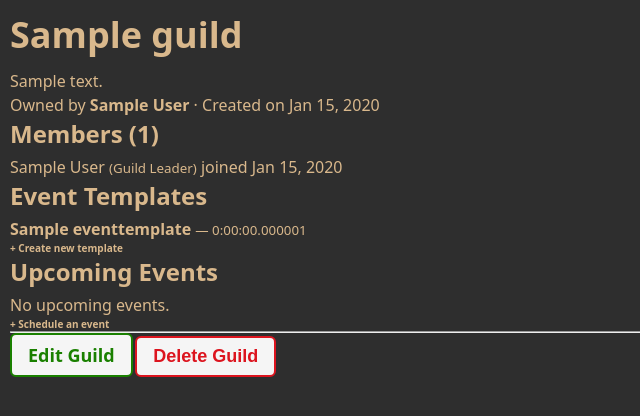
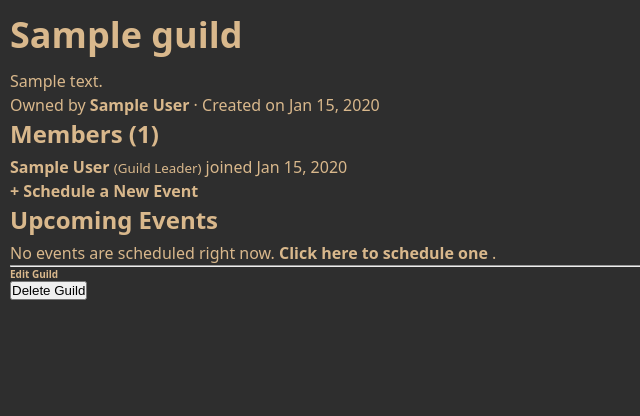
Before and after one commit to Xugknight/super-sweat, a Django app: page /guilds/1/ in a window 1280 px wide. Shown: the part 82-498 px from the top of the page, without its empty margins (0-640 px from the left). Run offline with Django 5.2, Linux system fonts and the light colour scheme; a user stored in the database is signed in; tables that the repository leaves empty hold one stand-in row (values such as "Sample post").

Commit message:
refactored events on guild detail

```diff
--- a/main_app/templates/guilds/detail.html
+++ b/main_app/templates/guilds/detail.html
@@ -14,7 +14,7 @@
     &middot; Created on {{ guild.created_at|date:"M d, Y" }}
   </p>
 
-    {# — Members Section — #}
+  {# ————— Members Section ————— #}
   <section class="mb-8">
     <h2 class="text-2xl font-semibold mb-2">
       Members ({{ guild.members.count }})
@@ -22,7 +22,9 @@
     <ul class="list-disc list-inside">
       {% for membership in guild.membership_set.all %}
         <li>
+          <a href="{% url 'profile-detail' %}" class="text-blue-600 hover:underline">
             {{ membership.profile.display_name }}
+          </a>
           <small class="italic">({{ membership.get_role_display }})</small>
           {% if membership.joined_at %}
             <span class="text-xs text-gray-500">
@@ -36,86 +38,83 @@
     </ul>
 
     {% if user.is_authenticated and user.profile != guild.owner %}
-        {% if user.profile in guild.members.all %}
-          <form action="{% url 'guild-leave' guild.pk %}" method="post" class="mt-4">
-            {% csrf_token %}
-            <button type="submit" class="btn warn">Leave Guild</button>
-          </form>
-        {% else %}
       <form action="{% url 'guild-join' guild.pk %}" method="post" class="mt-4">
         {% csrf_token %}
-            <button type="submit" class="btn submit">Join Guild</button>
+        <button class="px-4 py-2 bg-blue-600 text-white rounded">
+          Join Guild
+        </button>
       </form>
-        {% endif %}
     {% endif %}
   </section>
 
-    {# — Event Templates Section — #}
+  {# ————— "New Event" Button ————— #}
+  <p class="mb-4">
+    <a href="{% url 'event-create' guild.pk %}"
+       class="px-4 py-2 bg-green-600 text-white rounded">
+      + Schedule a New Event
+    </a>
+  </p>
+
+  {# ————— Upcoming Events Section ————— #}
   <section class="mb-8">
-      <h2 class="text-2xl font-semibold mb-2">Event Templates</h2>
-      <ul class="list-disc list-inside">
-        {% for template in guild.templates.all %}
-          <li>
-            <a href="{% url 'eventtemplate-detail' template.pk %}"
-               class="text-blue-600 hover:underline">
-              {{ template.name }}
-            </a>
-            {% if template.default_time %}
-              <small>— {{ template.default_time }}</small>
+    <h2 class="text-2xl font-semibold mb-2">Upcoming Events</h2>
+
+    {% if has_upcoming %}
+      <ul class="divide-y divide-gray-200">
+        {% for event in upcoming_events %}
+          <li class="py-2">
+            <button
+              class="w-full text-left flex justify-between items-center"
+              onclick="document.getElementById('event-{{ event.pk }}').classList.toggle('hidden')"
+            >
+              <span class="text-lg font-medium text-blue-600 hover:underline">
+                {{ event.title }}
+              </span>
+              <span class="text-sm text-gray-600">
+                {{ event.start_time|date:"M d, Y H:i" }}
+              </span>
+            </button>
+
+            <div id="event-{{ event.pk }}"
+                 class="mt-2 hidden border-l-4 border-blue-600 pl-4">
+              <p><strong>Ends:</strong> {{ event.end_time|date:"H:i" }}</p>
+              {% if event.description %}
+                <p><strong>Description:</strong> {{ event.description }}</p>
               {% endif %}
+              {% if event.required_roles %}
+                <p><strong>Roles Needed:</strong> {{ event.required_roles }}</p>
+              {% endif %}
+              <p><strong>RSVPs:</strong> {{ event.rsvps.count }}</p>
+            </div>
           </li>
-        {% empty %}
-          <li>No event templates defined.</li>
         {% endfor %}
       </ul>
-      <a href="{% url 'eventtemplate-create' guild.pk %}"
-         class="mt-2 inline-block text-sm text-blue-500 hover:underline">
-        + Create new template
-      </a>
+    {% else %}
+      <p class="text-gray-500 italic">
+        No events are scheduled right now.
+        <a href="{% url 'event-create' guild.pk %}" class="text-blue-600 hover:underline">
+          Click here to schedule one
+        </a>.
+      </p>
+    {% endif %}
   </section>
 
-    {# — Upcoming Events Section — #}
-    <section class="mb-8">
-      <h2 class="text-2xl font-semibold mb-2">Upcoming Events</h2>
-      <ul class="divide-y divide-gray-200">
-        {% for event in upcoming_events %}
-          <li class="py-2 flex justify-between items-center">
-            <div>
-              <a href="{% url 'event-detail' event.pk %}"
-                 class="text-lg font-medium text-blue-600 hover:underline">
-                {{ event.title }}
-              </a>
-              <div class="text-sm text-gray-600">
-                {{ event.start_time|date:"M d, Y H:i" }} – {{ event.end_time|date:"H:i" }}
-              </div>
-            </div>
-            <span class="text-sm px-2 py-1 bg-gray-100 rounded">
-              {{ event.rsvps.count }} RSVPs
-            </span>
-          </li>
-        {% empty %}
-          <li class="py-2 text-gray-500">No upcoming events.</li>
-        {% endfor %}
-      </ul>
-      <a href="{% url 'event-create' guild.pk %}"
-         class="mt-2 inline-block text-sm text-blue-500 hover:underline">
-        + Schedule an event
-      </a>
-    </section>
-
-    {# — Owner Actions — #}
+  {# ————— Owner Actions ————— #}
   {% if user.is_authenticated and user.profile == guild.owner %}
     <hr class="my-6" />
     <div class="flex space-x-4">
-        <a href="{% url 'guild-update' guild.pk %}" class="btn submit">
+      <a href="{% url 'guild-update' guild.pk %}"
+         class="px-4 py-2 bg-green-600 text-white rounded">
         Edit Guild
       </a>
       <form action="{% url 'guild-delete' guild.pk %}"
             method="post"
-              onsubmit="return confirm('Really delete this guild?');"
-              style="display:inline-block;">
+            onsubmit="return confirm('Really delete this guild?');">
         {% csrf_token %}
-          <button type="submit" class="btn danger">Delete Guild</button>
+        <button type="submit"
+                class="px-4 py-2 bg-red-600 text-white rounded">
+          Delete Guild
+        </button>
       </form>
     </div>
   {% endif %}
--- a/main_app/urls.py
+++ b/main_app/urls.py
@@ -16,7 +16,6 @@ urlpatterns = [
     path('guilds/create/', views.GuildCreate.as_view(), name='guild-create'),
     path('guilds/<int:pk>/join/', views.guild_join, name='guild-join'),
     path('guilds/<int:pk>/leave/', views.guild_leave, name='guild-leave'),
-    path('guilds/<int:pk>/templates/create/', views.EventTemplateCreate.as_view(), name='eventtemplate-create'),
     path('guilds/<int:pk>/events/create/', views.EventCreate.as_view(), name='event-create'),
     path('guilds/<int:pk>/', views.GuildDetail.as_view(), name='guild-detail'),
     path('guilds/<int:pk>/edit/', views.GuildUpdate.as_view(), name='guild-update'),
--- a/main_app/views.py
+++ b/main_app/views.py
@@ -5,12 +5,12 @@ from django.contrib.auth.decorators import login_required
 from django.contrib.auth.mixins import LoginRequiredMixin
 from django.contrib.auth.forms import UserCreationForm
 from django.shortcuts import render, redirect, get_object_or_404
-from django.urls import reverse_lazy
+from django.urls import reverse_lazy, reverse
 from django.utils import timezone
 from django.views.generic import CreateView, UpdateView, DeleteView
 from django.views.generic import ListView, DetailView
 from .models import Profile, Guild, Membership, EventTemplate, Event
-from .forms import ProfileForm
+from .forms import ProfileForm, EventCreateForm
 
 class Home(LoginView):
     template_name = 'home.html'
@@ -73,7 +73,9 @@ class GuildDetail(LoginRequiredMixin, DetailView):
     def get_context_data(self, **kwargs):
         data = super().get_context_data(**kwargs)
         now = timezone.now()
-        data['upcoming_events'] = self.object.events.filter(start_time__gte=now)
+        upcoming = self.object.events.filter(start_time__gte=now)
+        data['upcoming_events'] = upcoming
+        data['has_upcoming'] = upcoming.exists()
         return data
 
 class GuildCreate(LoginRequiredMixin, CreateView):
@@ -122,24 +124,33 @@ class EventTemplateCreate(LoginRequiredMixin, CreateView):
 
 class EventCreate(LoginRequiredMixin, CreateView):
     model = Event
-    fields = [
-        'title', 'description',
-        'start_time', 'end_time',
-        'max_participants', 'required_roles',
-    ]
+    form_class = EventCreateForm
     template_name = 'guilds/event_form.html'
 
+    def dispatch(self, request, *args, **kwargs):
+        self.guild = Guild.objects.get(pk=kwargs['pk'])
+        return super().dispatch(request, *args, **kwargs)
+
+    def get_initial(self):
+        last = self.guild.events.order_by('-start_time').first()
+        if last: return { 'required_roles': last.required_roles, 'max_participants': last.max_participants, 'description': last.description, }
+        return {}
+
     def form_valid(self, form):
-        form.instance.guild = Guild.objects.get(pk=self.kwargs['pk'])
-        return super().form_valid(form)
+        event = form.save(commit= False)
+        event.guild = self.guild
+        event.save()
+        if form.cleaned_data.get('save_as_template'):
+            EventTemplate.objects.create(
+                guild = self.guild,
+                name = event.title,
+                default_time = event.end_time - event.start_time,
+                default_roles = event.required_roles,
+            )
+            return redirect('guild-detail', pk=self.guild.pk)
 
-    def get_context_data(self, **kwargs):
-        ctx = super().get_context_data(**kwargs)
-        ctx['guild'] = Guild.objects.get(pk=self.kwargs['pk'])
-        return ctx
 
-    def get_success_url(self):
-        return reverse_lazy('guild-detail', kwargs={'pk': self.kwargs['pk']})
+
 
 def signup(request):
     if request.method == 'POST':
```
Also changed, not shown: main_app/forms.py (+22 -1 lines), main_app/templates/guilds/event_form.html (+27 -7 lines). Lines whose indentation alone changed are shown as unchanged.
